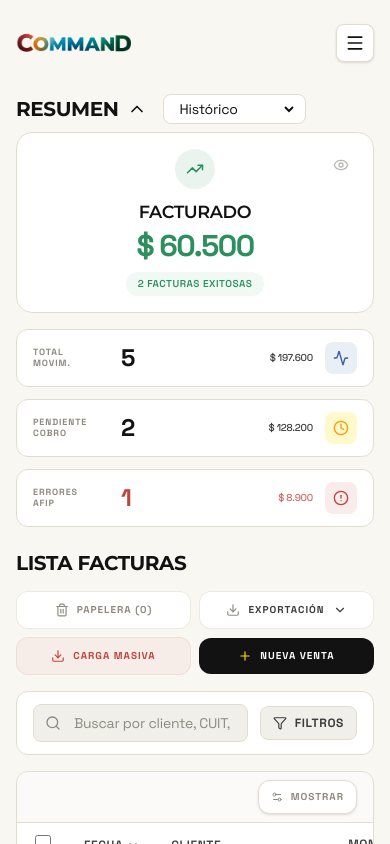
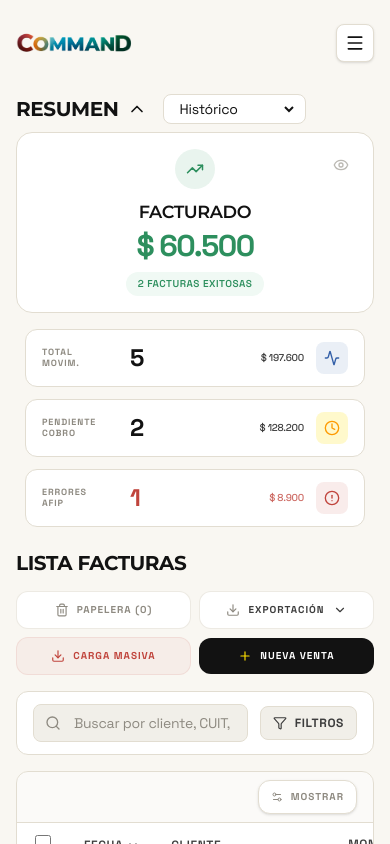
Before and after one commit to curiosidadparlante-jpg/demofacturador, a React (Vite) app: page / in a window 390 px wide. Shown: the top 844 px of the page. Built offline with nearby package versions, Linux system fonts and the light colour scheme.

Commit message:
UI: Limit width of mini cards on mobile to avoid stretching

```diff
--- a/src/components/StatsCards.jsx
+++ b/src/components/StatsCards.jsx
@@ -116,7 +116,7 @@ export default function StatsCards({ ventas, onCardClick }) {
             {/* Total Ventas */}
             <button
               onClick={() => onCardClick('Total Ventas', activas, timeframe)}
-              className="w-full sm:w-[320px] min-h-0 bg-white border border-border rounded-xl px-4 py-3 grid grid-cols-[80px_1fr_auto] items-center gap-2 sm:gap-4 transition-all duration-300 hover:shadow-sm hover:border-blue outline-none cursor-pointer group"
+              className="w-[95%] max-w-[340px] sm:w-[320px] min-h-0 bg-white border border-border rounded-xl px-4 py-3 grid grid-cols-[80px_1fr_auto] items-center gap-2 sm:gap-4 transition-all duration-300 hover:shadow-sm hover:border-blue outline-none cursor-pointer group"
             >
               <div className="font-bold uppercase text-[9px] sm:text-[10px] text-text-muted tracking-widest leading-tight text-left">Total<br/>Movim.</div>
               <div className="font-black text-2xl sm:text-3xl text-text-primary tracking-tighter text-left">{activas.length}</div>
@@ -131,7 +131,7 @@ export default function StatsCards({ ventas, onCardClick }) {
             {/* Pendientes */}
             <button
               onClick={() => onCardClick('Pendientes', pendientes, timeframe)}
-              className="w-full sm:w-[320px] min-h-0 bg-white border border-border rounded-xl px-4 py-3 grid grid-cols-[80px_1fr_auto] items-center gap-2 sm:gap-4 transition-all duration-300 hover:shadow-sm hover:border-amber-400 outline-none cursor-pointer group"
+              className="w-[95%] max-w-[340px] sm:w-[320px] min-h-0 bg-white border border-border rounded-xl px-4 py-3 grid grid-cols-[80px_1fr_auto] items-center gap-2 sm:gap-4 transition-all duration-300 hover:shadow-sm hover:border-amber-400 outline-none cursor-pointer group"
             >
               <div className="font-bold uppercase text-[9px] sm:text-[10px] text-text-muted tracking-widest leading-tight text-left">Pendiente<br/>Cobro</div>
               <div className="font-black text-2xl sm:text-3xl text-text-primary tracking-tighter text-left">{pendientes.length}</div>
@@ -146,7 +146,7 @@ export default function StatsCards({ ventas, onCardClick }) {
             {/* Con Error */}
             <button
               onClick={() => onCardClick('Con Error', conError, timeframe)}
-              className="w-full sm:w-[320px] min-h-0 bg-white border border-border rounded-xl px-4 py-3 grid grid-cols-[80px_1fr_auto] items-center gap-2 sm:gap-4 transition-all duration-300 hover:shadow-sm hover:border-red outline-none cursor-pointer group"
+              className="w-[95%] max-w-[340px] sm:w-[320px] min-h-0 bg-white border border-border rounded-xl px-4 py-3 grid grid-cols-[80px_1fr_auto] items-center gap-2 sm:gap-4 transition-all duration-300 hover:shadow-sm hover:border-red outline-none cursor-pointer group"
             >
               <div className="font-bold uppercase text-[9px] sm:text-[10px] text-text-muted tracking-widest leading-tight text-left">Errores<br/>AFIP</div>
               <div className="font-black text-2xl sm:text-3xl text-red tracking-tighter text-left">{conError.length}</div>
```
